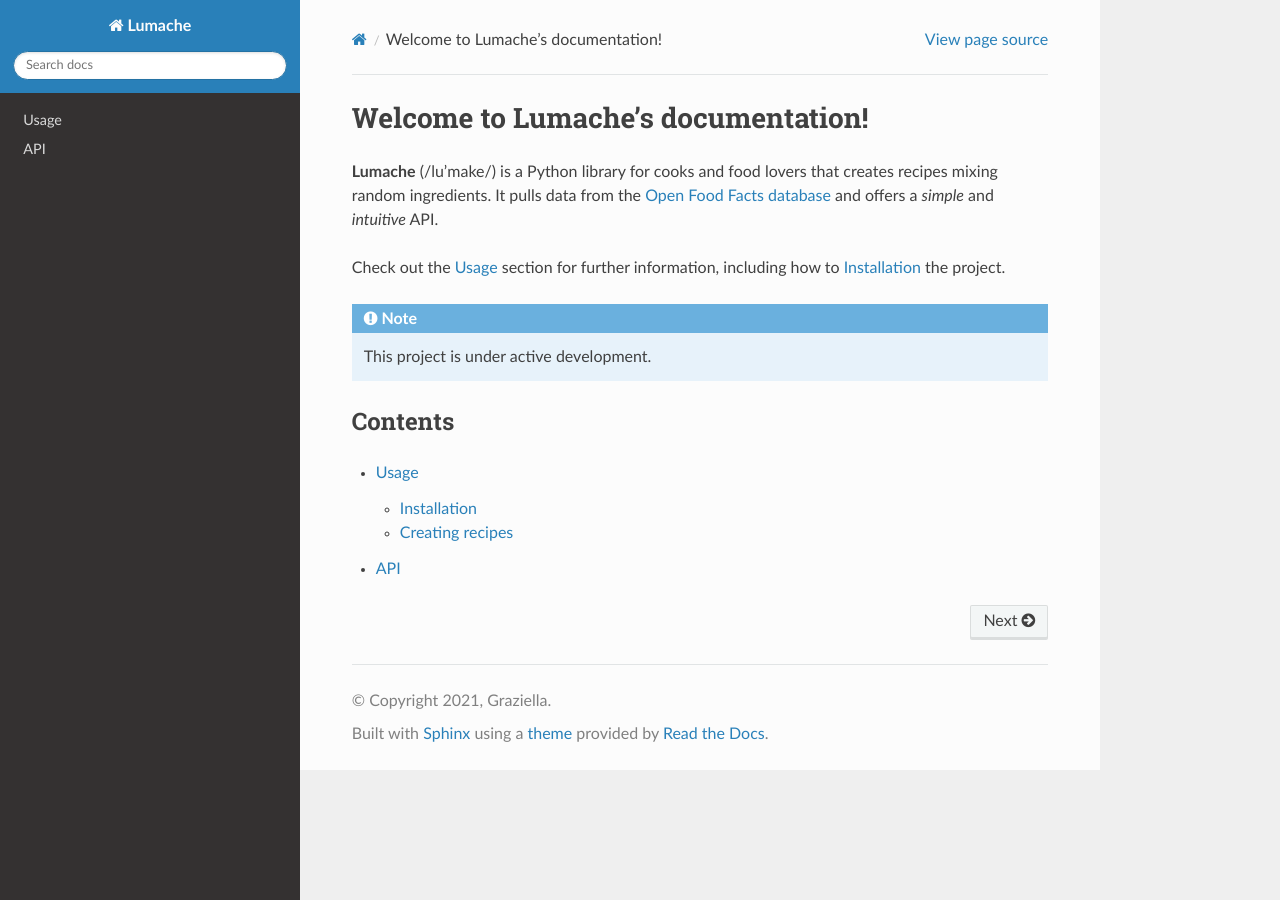
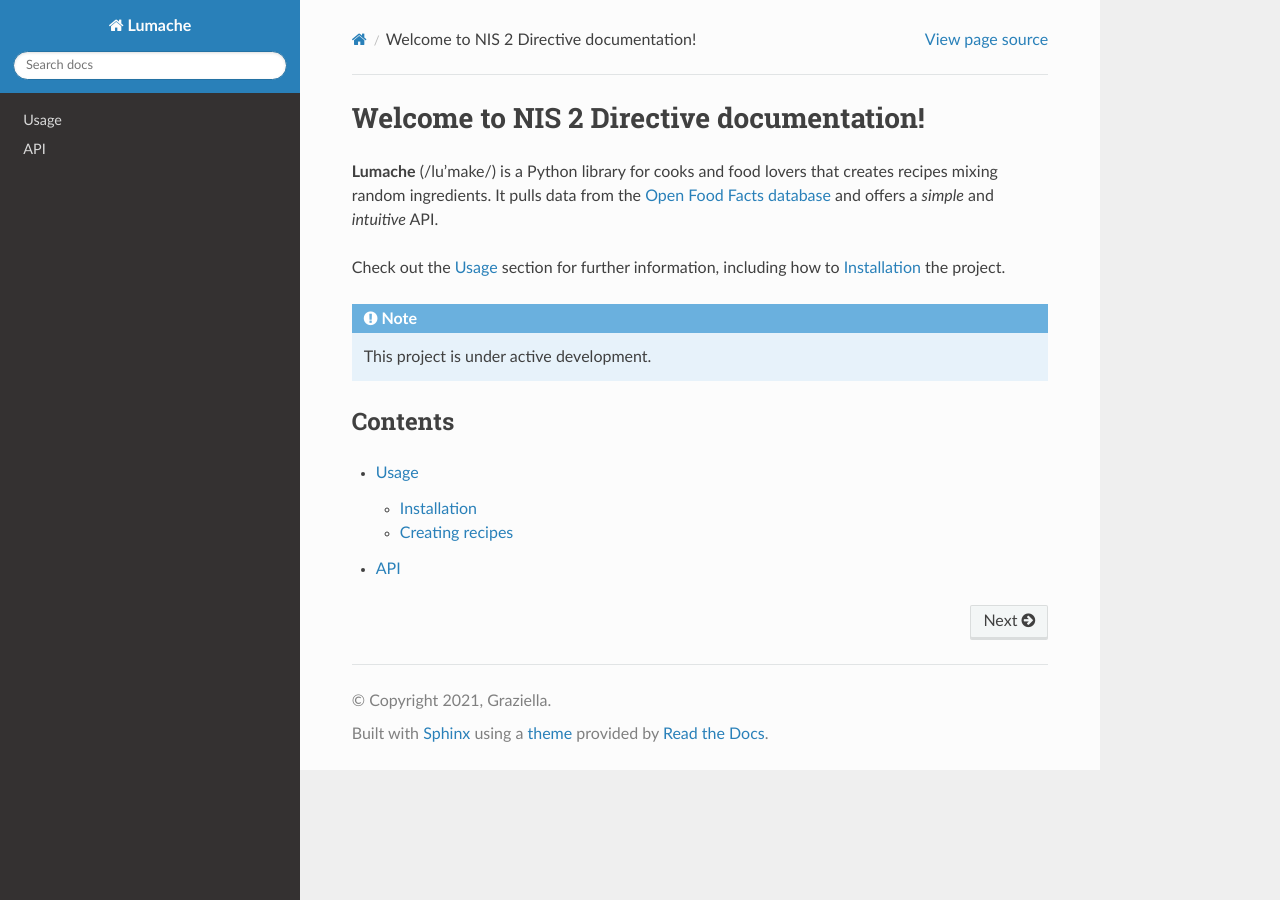
Before and after one commit to Mynkskhr/mirrorthedocs, a Sphinx documentation site: the page built from docs/source/index.rst, in a window 1280 px wide. Built offline with Sphinx 7.4.7 and the Read the Docs theme 3.1.0, drawn with Linux system fonts in a browser that asks for light colours.

Commit message:
Update index.rst

```diff
--- a/docs/source/index.rst
+++ b/docs/source/index.rst
@@ -1,4 +1,4 @@
-Welcome to Lumache's documentation!
+Welcome to NIS 2 Directive documentation!
 ===================================
 
 **Lumache** (/lu'make/) is a Python library for cooks and food lovers
```
